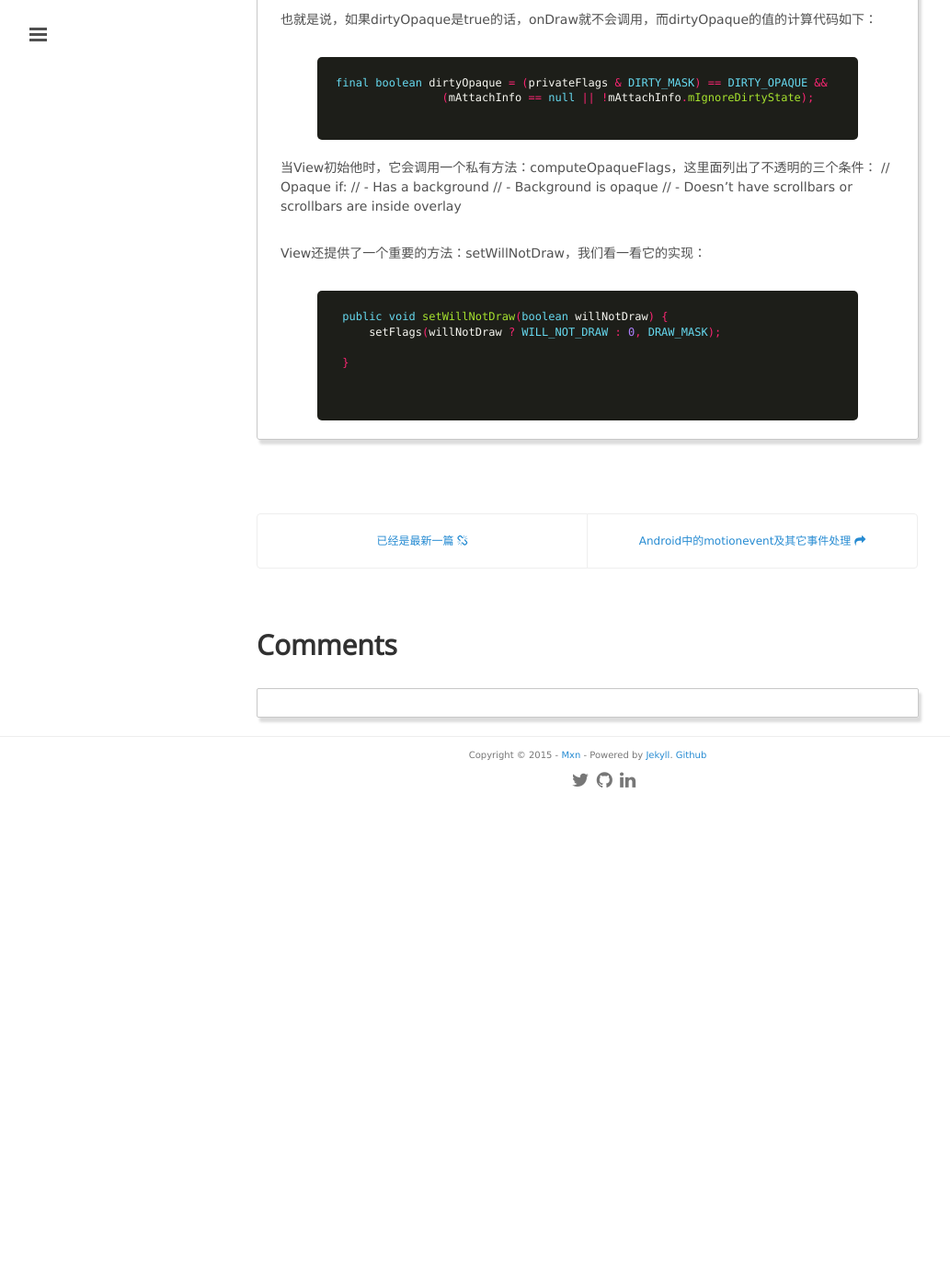
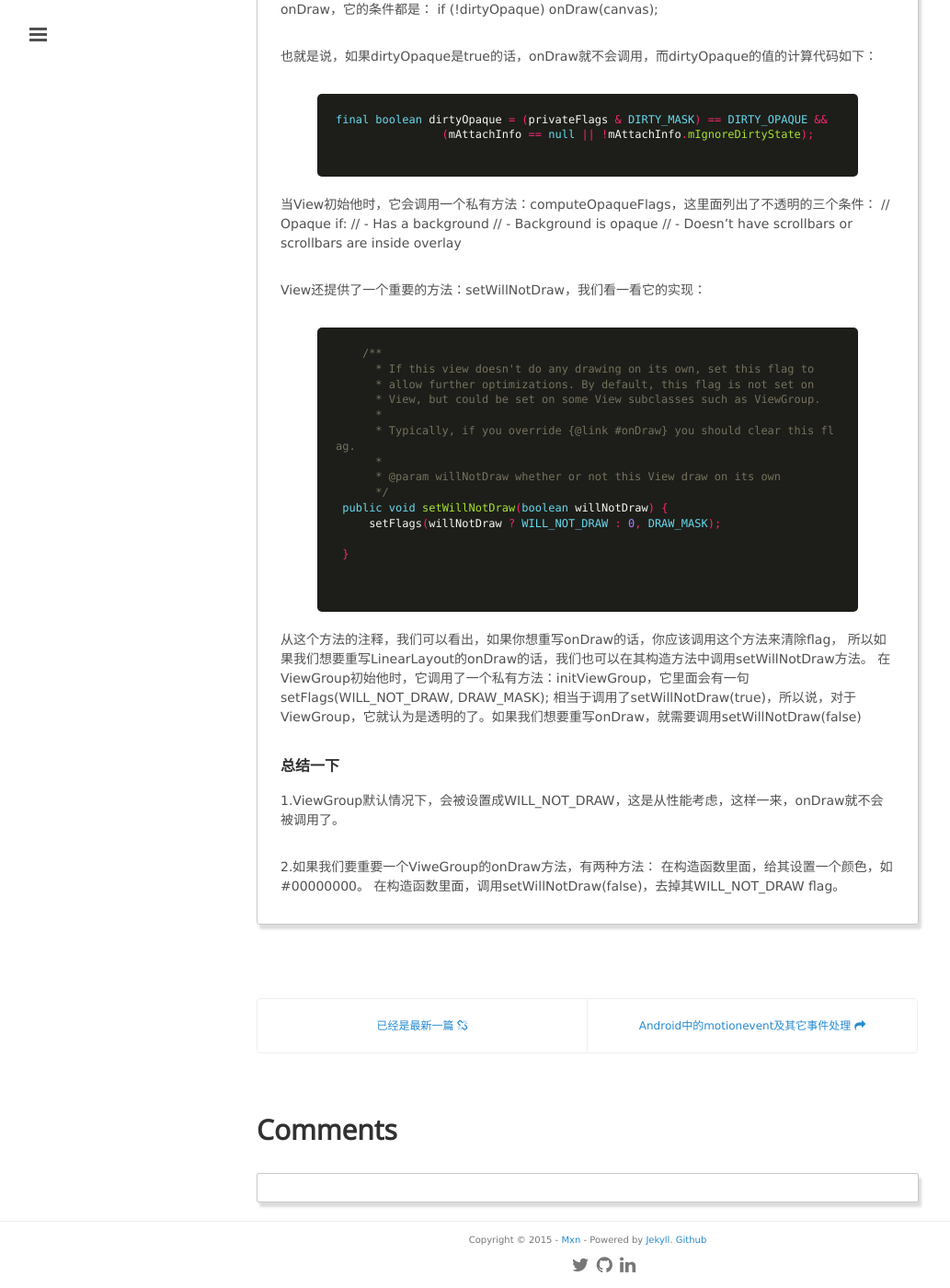
Before and after one commit to mxn21/mxn21.github.io, a Jekyll site: the page built from _posts/2015-7-22-setWillNotDraw和setDescendantFocusability详解.md, in a window 1280 px wide and 1400 px high, scrolled down 1093 px. Shown: the whole window at 92% size, without its empty margins (1-1034 px from the left). Built offline with Jekyll 4.4.1, drawn with Linux system fonts in a browser that asks for light colours; Markdown is read by kramdown in place of the engine named in the settings; comment, search, counter and statistics services are not loaded; before the commit the page ends 1966 px from its top, so only the background shows below that.

Commit message:
2423423
423423423

```diff
--- a/_posts/2015-7-22-setWillNotDraw和setDescendantFocusability详解.md
+++ b/_posts/2015-7-22-setWillNotDraw和setDescendantFocusability详解.md
@@ -6,7 +6,7 @@
 tag: android
 ---
 
-### setWillNotDraw(false)
+## setWillNotDraw(false)
 
 如果要自定义一个ViewGroup，重写onDraw方法，它是不会被调用的，下面分析一下原因和解决方法。
 
@@ -58,9 +58,32 @@
 View还提供了一个重要的方法：setWillNotDraw，我们看一看它的实现：
 
     {% highlight java  %}
+    /**
+      * If this view doesn't do any drawing on its own, set this flag to
+      * allow further optimizations. By default, this flag is not set on
+      * View, but could be set on some View subclasses such as ViewGroup.
+      *
+      * Typically, if you override {@link #onDraw} you should clear this flag.
+      *
+      * @param willNotDraw whether or not this View draw on its own
+      */
  public void setWillNotDraw(boolean willNotDraw) {
      setFlags(willNotDraw ? WILL_NOT_DRAW : 0, DRAW_MASK);
 
  }
 
      {% endhighlight %}
+
+从这个方法的注释，我们可以看出，如果你想重写onDraw的话，你应该调用这个方法来清除flag，
+所以如果我们想要重写LinearLayout的onDraw的话，我们也可以在其构造方法中调用setWillNotDraw方法。
+在ViewGroup初始他时，它调用了一个私有方法：initViewGroup，它里面会有一句setFlags(WILL_NOT_DRAW, DRAW_MASK);
+相当于调用了setWillNotDraw(true)，所以说，对于ViewGroup，它就认为是透明的了。如果我们想要重写onDraw，就需要调用setWillNotDraw(false)
+
+
+### 总结一下
+
+1.ViewGroup默认情况下，会被设置成WILL_NOT_DRAW，这是从性能考虑，这样一来，onDraw就不会被调用了。
+
+2.如果我们要重要一个ViweGroup的onDraw方法，有两种方法：
+在构造函数里面，给其设置一个颜色，如#00000000。
+在构造函数里面，调用setWillNotDraw(false)，去掉其WILL_NOT_DRAW flag。
```
